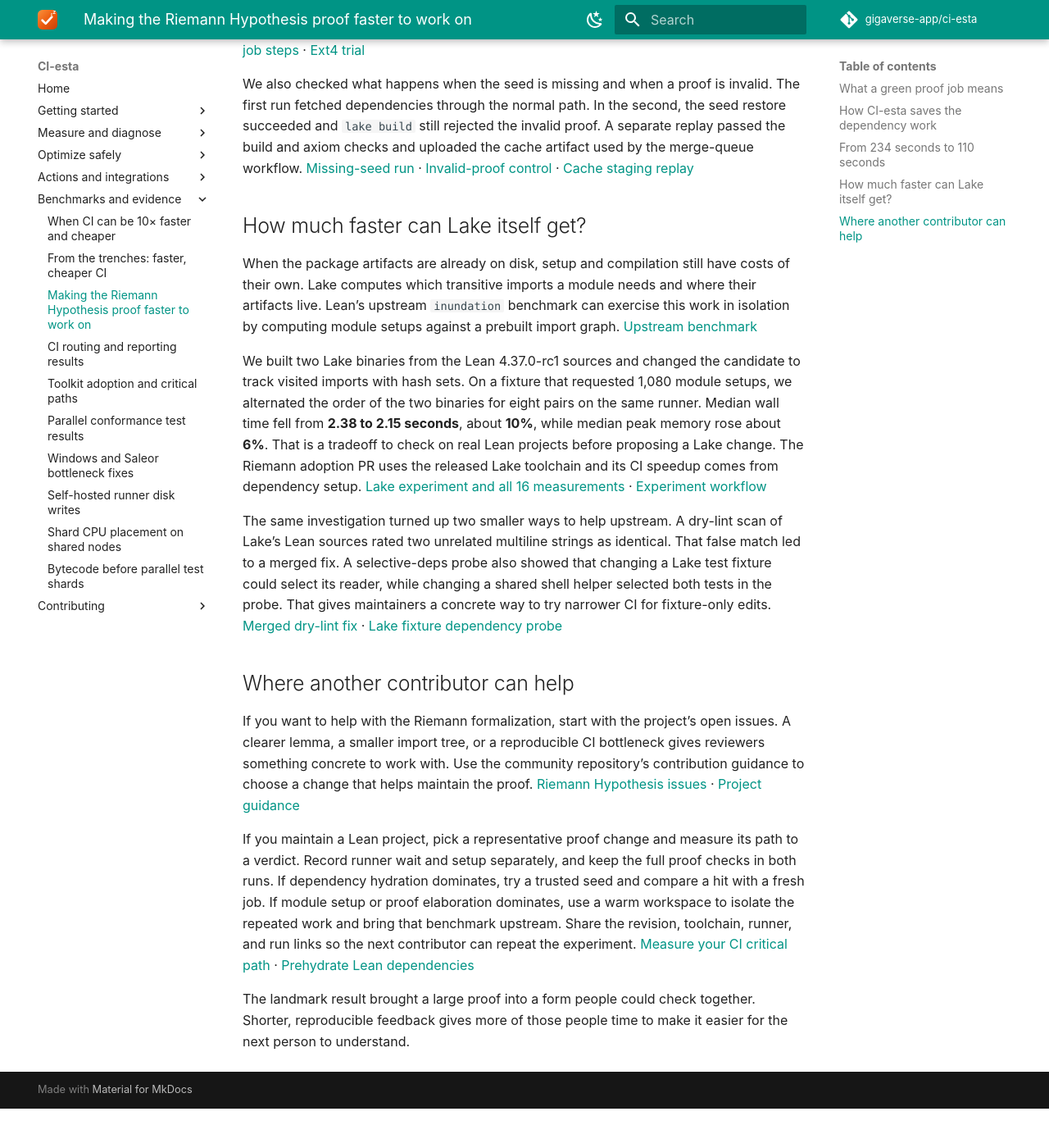
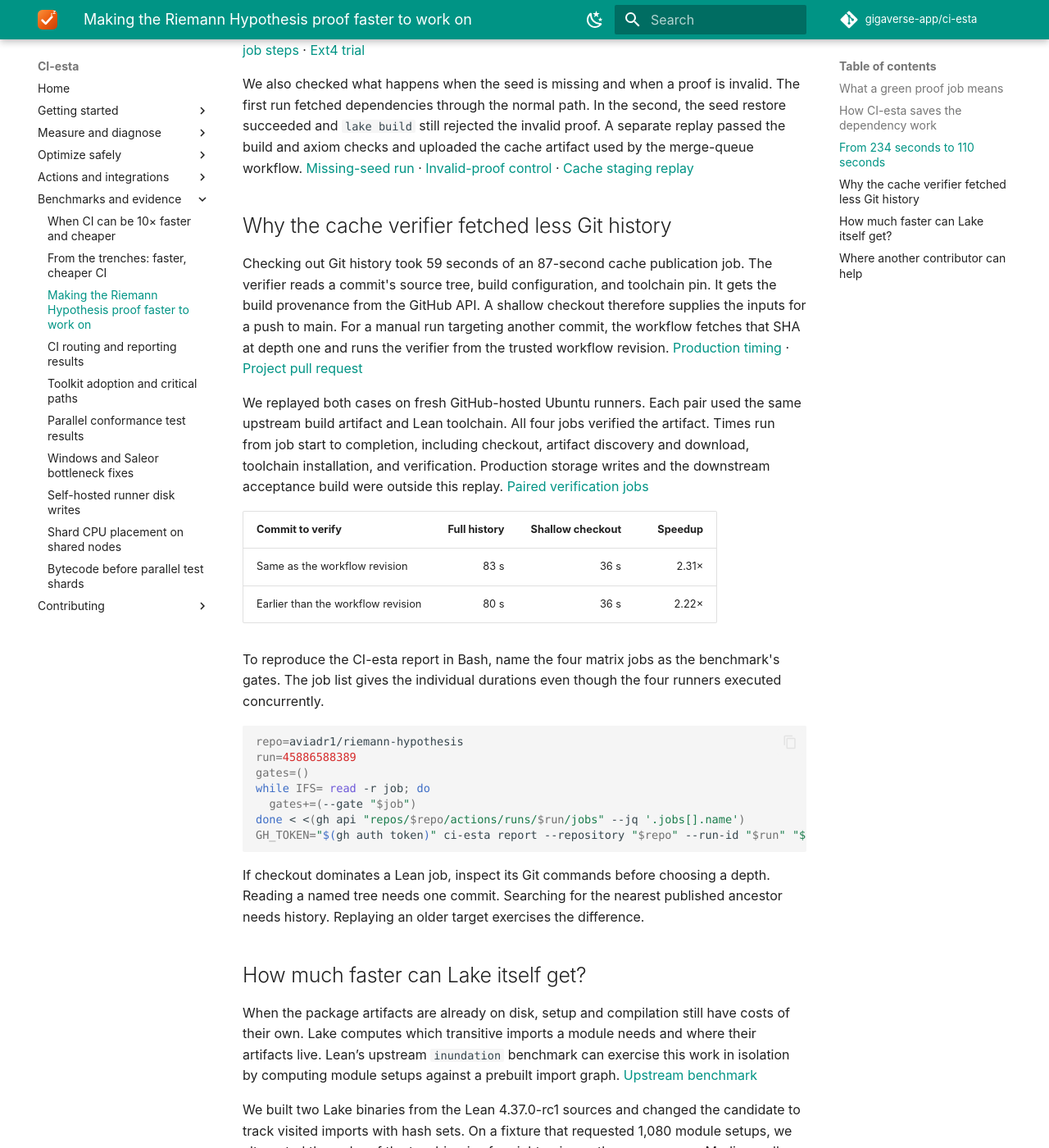
Before and after one commit to gigaverse-app/ci-esta, an MkDocs documentation site: the page built from documentation/riemann-lean-ci.md, in a window 1280 px wide and 1400 px high, scrolled down 2505 px. Shown: the whole window at 82% size. Built offline with MkDocs 1.6.1 and Material for MkDocs 9.7.7, drawn with Linux system fonts in a browser that asks for light colours; comment, search, counter and statistics services are not loaded; before the commit the page ends 3857 px from its top, so only the background shows below that.

Commit message:
docs: show how to measure Lean cache verification

````diff
--- a/documentation/riemann-lean-ci.md
+++ b/documentation/riemann-lean-ci.md
@@ -42,6 +42,31 @@ Times run from the start of checkout to the end of the axiom check. In the paire
 
 We also checked what happens when the seed is missing and when a proof is invalid. The first run fetched dependencies through the normal path. In the second, the seed restore succeeded and `lake build` still rejected the invalid proof. A separate replay passed the build and axiom checks and uploaded the cache artifact used by the merge-queue workflow. [Missing-seed run](https://github.com/aviadr1/riemann-hypothesis/actions/runs/45879474875) · [Invalid-proof control](https://github.com/aviadr1/riemann-hypothesis/actions/runs/45880469629) · [Cache staging replay](https://github.com/aviadr1/riemann-hypothesis/actions/runs/45880765174)
 
+## Why the cache verifier fetched less Git history
+
+Checking out Git history took 59 seconds of an 87-second cache publication job. The verifier reads a commit's source tree, build configuration, and toolchain pin. It gets the build provenance from the GitHub API. A shallow checkout therefore supplies the inputs for a push to main. For a manual run targeting another commit, the workflow fetches that SHA at depth one and runs the verifier from the trusted workflow revision. [Production timing](https://github.com/leanprover-community/riemann-hypothesis/actions/runs/45849728902) · [Project pull request](https://github.com/leanprover-community/riemann-hypothesis/pull/8757)
+
+We replayed both cases on fresh GitHub-hosted Ubuntu runners. Each pair used the same upstream build artifact and Lean toolchain. All four jobs verified the artifact. Times run from job start to completion, including checkout, artifact discovery and download, toolchain installation, and verification. Production storage writes and the downstream acceptance build were outside this replay. [Paired verification jobs](https://github.com/aviadr1/riemann-hypothesis/actions/runs/45886588389)
+
+| Commit to verify | Full history | Shallow checkout | Speedup |
+| --- | ---: | ---: | ---: |
+| Same as the workflow revision | 83 s | 36 s | 2.31× |
+| Earlier than the workflow revision | 80 s | 36 s | 2.22× |
+
+To reproduce the CI-esta report in Bash, name the four matrix jobs as the benchmark's gates. The job list gives the individual durations even though the four runners executed concurrently.
+
+```bash
+repo=aviadr1/riemann-hypothesis
+run=45886588389
+gates=()
+while IFS= read -r job; do
+  gates+=(--gate "$job")
+done < <(gh api "repos/$repo/actions/runs/$run/jobs" --jq '.jobs[].name')
+GH_TOKEN="$(gh auth token)" ci-esta report --repository "$repo" --run-id "$run" "${gates[@]}"
+```
+
+If checkout dominates a Lean job, inspect its Git commands before choosing a depth. Reading a named tree needs one commit. Searching for the nearest published ancestor needs history. Replaying an older target exercises the difference.
+
 ## How much faster can Lake itself get?
 
 When the package artifacts are already on disk, setup and compilation still have costs of their own. Lake computes which transitive imports a module needs and where their artifacts live. Lean’s upstream `inundation` benchmark can exercise this work in isolation by computing module setups against a prebuilt import graph. [Upstream benchmark](https://github.com/leanprover/lean4/pull/16083)
````
